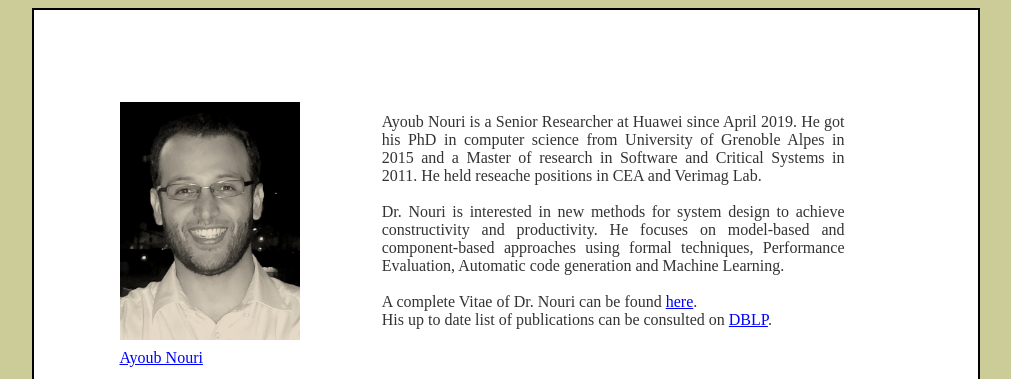
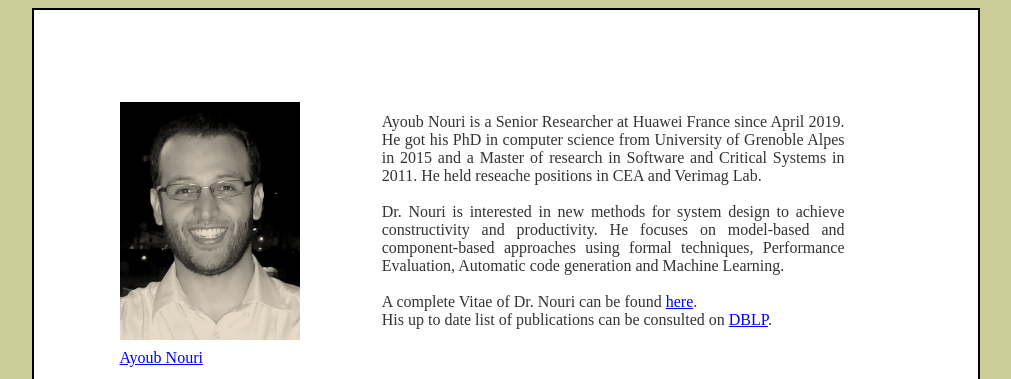
Before and after one commit to ayoub-nouri/ayoub-nouri.github.io, a plain HTML site: page index.html in a window 1280 px wide. Shown: the top 379 px of the page, without its empty margins (134-1145 px from the left). Drawn offline with Linux system fonts and the light colour scheme.

Commit message:
Update index.html

```diff
--- a/index.html
+++ b/index.html
@@ -17,7 +17,7 @@
 				<tr>
 					<td width="219" align="left" valign="middle"><img src="Ayoub.jpg" width="180" /></td>
 					<td width="550" valign="middle"><blockquote>
-					<p style="text-align:justify;">Ayoub Nouri is a Senior Researcher at Huawei since April 2019.
+					<p style="text-align:justify;">Ayoub Nouri is a Senior Researcher at Huawei France since April 2019.
                     He got his PhD in computer science from University of Grenoble Alpes in 2015
                     and a Master of research in Software and Critical Systems in 2011.
                     He held reseache positions in CEA and Verimag Lab.
```
